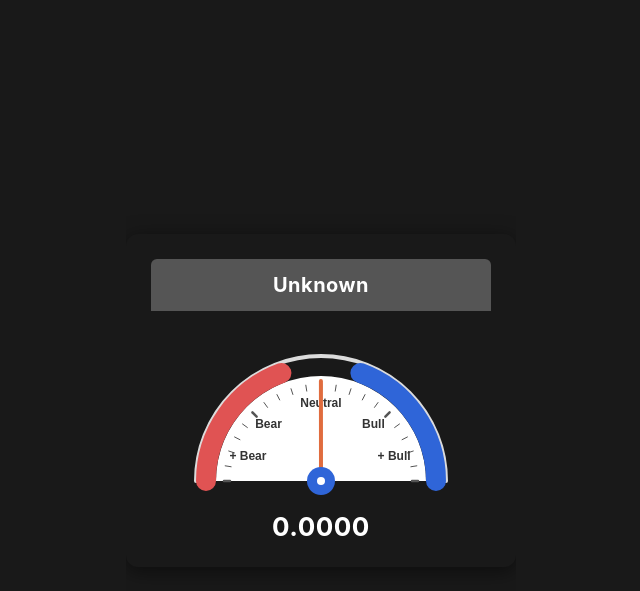
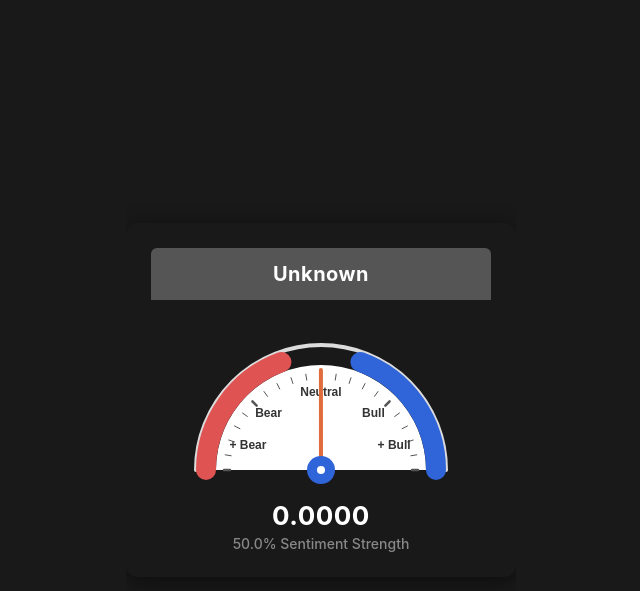
Before and after one commit to Mirzokhid522/Gauge, a Flask app: page / in a window 1280 px wide. Shown: the top 591 px of the page, without its empty margins (319-959 px from the left). Run offline with Flask 3, Linux system fonts and the light colour scheme; data that the repository does not hold is empty.

Commit message:
Update gauge range to -0.6/0.6 and add percentage display below raw score

```diff
--- a/templates/index.html
+++ b/templates/index.html
@@ -62,6 +62,13 @@
             letter-spacing: 0.5px;
         }
 
+        #percentText {
+            font-size: 14px;
+            color: #888888;
+            margin-top: 4px;
+            font-weight: 500;
+        }
+
         /* Interactive Hover Tooltip */
         #tooltip {
             position: absolute;
@@ -91,12 +98,14 @@
             <div id="tooltip">Hover over dial zones</div>
         </div>
 
+        <!-- Real value is placed above, percentage below -->
         <div id="statusText">--</div>
+        <div id="percentText">--</div>
     </div>
 
     <script>
         let currentScore = 0;
-        let globalAngle = Math.PI; // Persistent state variable declared globally
+        let globalAngle = Math.PI;
         let animationFrameId = null;
 
         function renderGauge(score, needleAngleTarget) {
@@ -222,7 +231,6 @@
 
                 tooltip.style.opacity = '1';
 
-                // Updated tooltips matching the 0.5 / 0.1 threshold scheme
                 if (angle >= Math.PI && angle < Math.PI + 1.22) {
                     tooltip.innerText = "Very Bearish USD (Score < -0.5)";
                 } else if (angle >= Math.PI + 1.22 && angle < Math.PI + 1.48) {
@@ -248,18 +256,17 @@
                 const response = await fetch('/api/score');
                 const data = await response.json();
                 const score = data.score;
-                const notionStatus = data.status; // Fetches the live formatted string from Notion
+                const notionStatus = data.status;
                 currentScore = score;
 
-                const minVal = -0.5;
-                const maxVal = 0.5;
+                const minVal = -0.6;
+                const maxVal = 0.6;
                 let clampedScore = Math.max(minVal, Math.min(maxVal, score));
                 let normalized = (clampedScore - minVal) / (maxVal - minVal);
                 const targetAngle = Math.PI + (normalized * Math.PI);
 
                 if (animationFrameId) cancelAnimationFrame(animationFrameId);
 
-                // HARD RESET: Immediately jump the tracking angle back to the extreme left baseline (Math.PI) before animating up to target
                 globalAngle = Math.PI;
 
                 function animate() {
@@ -273,14 +280,17 @@
 
                 const headerEl = document.getElementById('headerTitle');
                 const statusEl = document.getElementById('statusText');
+                const percentEl = document.getElementById('percentText');
 
-                // Display the score number at the bottom text field
+                // Real score value on top
                 statusEl.innerText = score.toFixed(4);
 
-                // Directly assign the text string pulled straight from your Notion Database 'Bias' property
+                // Percentage value directly below it
+                let percentage = normalized * 100;
+                percentEl.innerText = `${percentage.toFixed(1)}% Sentiment Strength`;
+
                 headerEl.innerText = notionStatus;
 
-                // Dynamically adjust header background color based on the text content
                 if (notionStatus.includes("Bullish")) {
                     headerEl.style.backgroundColor = "#2f65d8";
                 } else if (notionStatus.includes("Bearish")) {
```
